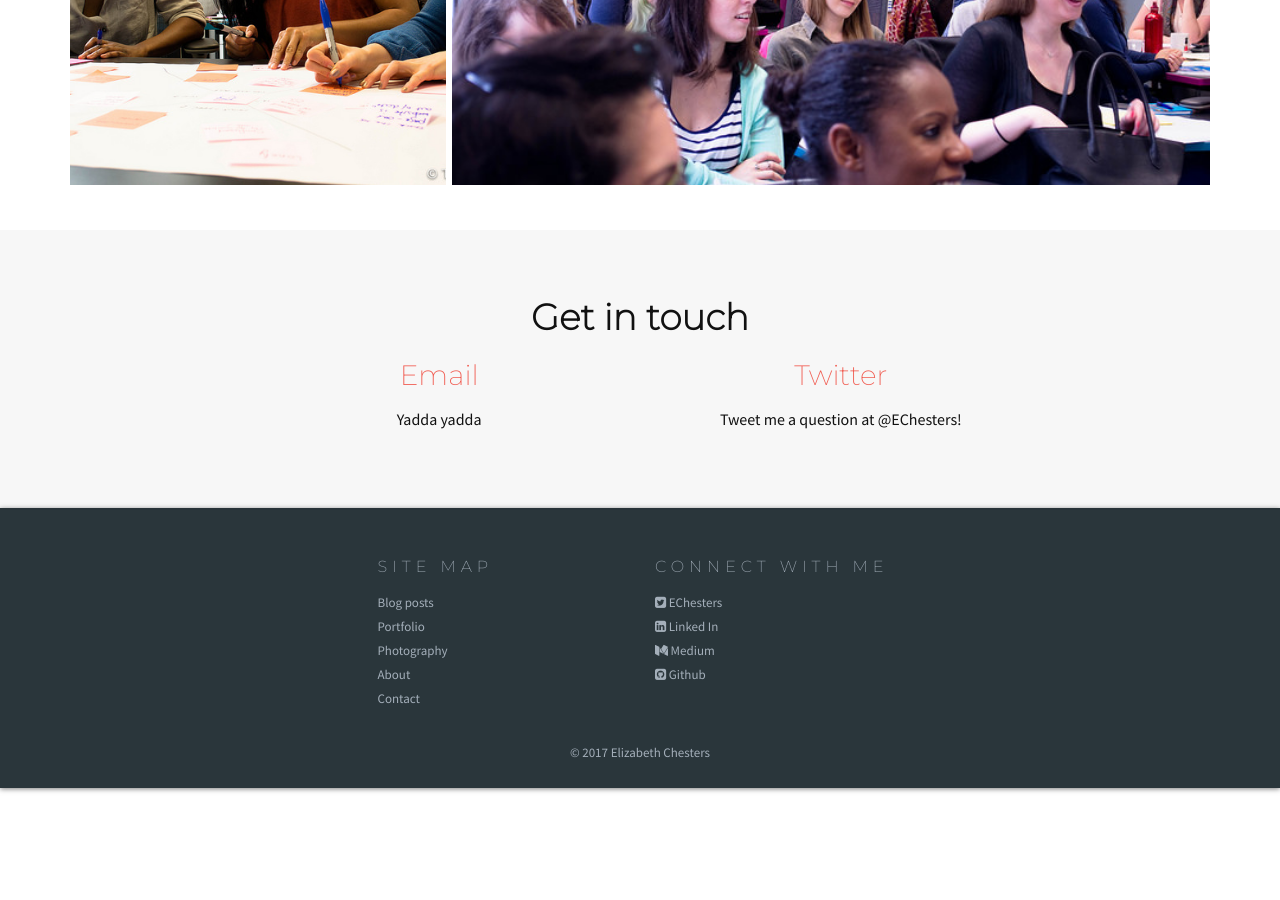
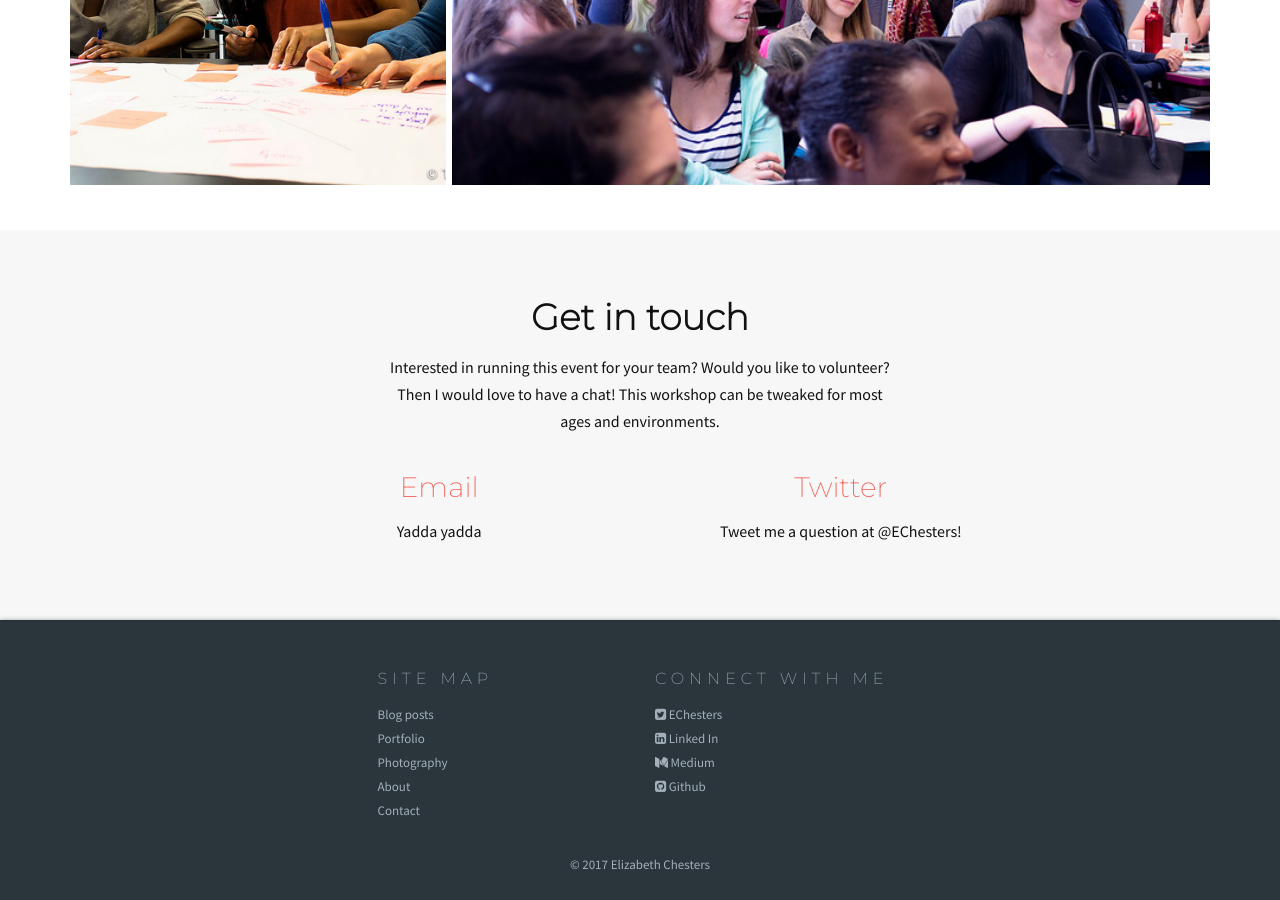
Before and after one commit to EChesters/echesters.github.io, a Jekyll site: the page built from pages/ux-masterclass.html, in a window 1280 px wide and 900 px high, scrolled down 4297 px. Built offline with Jekyll 4.4.1, drawn with Linux system fonts in a browser that asks for light colours; nearby versions of some CDN libraries.

Commit message:
Issue #62 - Added subtext to contact

```diff
--- a/_includes/_ux-master/contact.html
+++ b/_includes/_ux-master/contact.html
@@ -1,6 +1,7 @@
 <div class="col-xs-12 bg-light-gray add-padding vertical no-float">
   <div class="col-xs-12 col-sm-9 col-md-8 position central more-margin overflow-auto">
-    <h2 id="contact-me" class="col-xs-12 text-center">Get in touch</h2>
+    <h2 id="contact-me" class="text-center">Get in touch</h2>
+    <p class="text-center col-xs-12 col-sm-8 position central add-margin bottom">Interested in running this event for your team? Would you like to volunteer? Then I would love to have a chat! This workshop can be tweaked for most ages and environments.</p>
 
     <div class="col-xs-12 col-sm-6 text-center">
       <h3>Email</h3>
```
